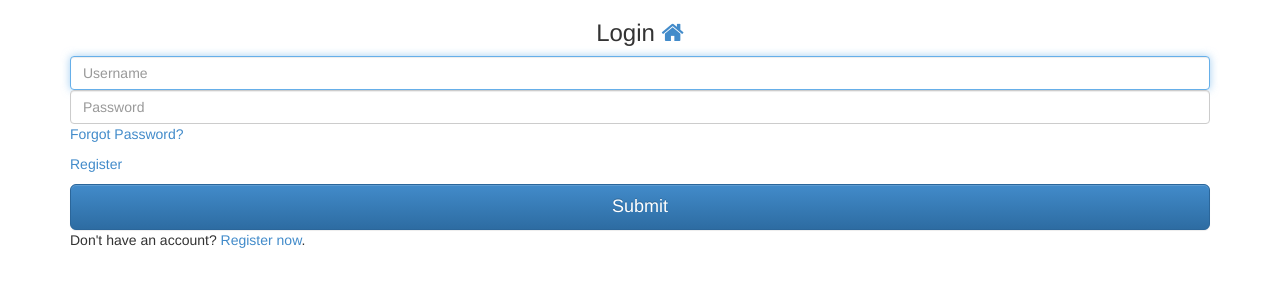
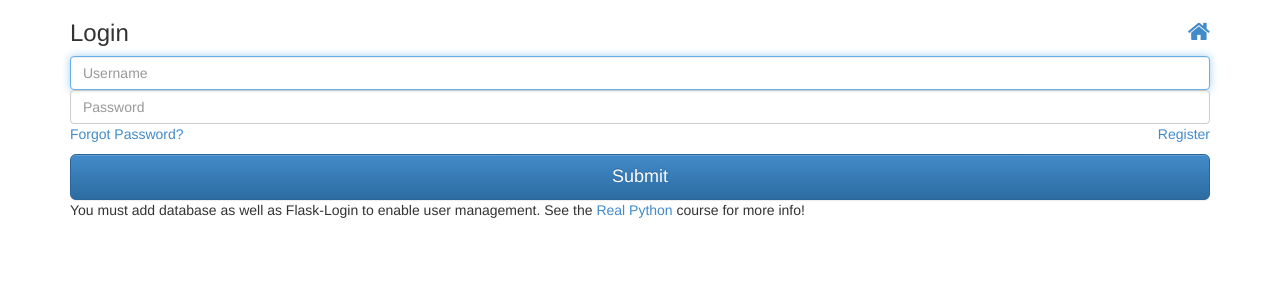
Before and after one commit to PaulJKathmann/AIStudyAssistant, a Flask app: page /login in a window 1280 px wide. Shown: the top 300 px of the page. Run offline with Flask 3, Linux system fonts and the light colour scheme; some libraries are stand-ins or nearby versions.

Commit message:
Update login.html

```diff
--- a/templates/forms/login.html
+++ b/templates/forms/login.html
@@ -1,31 +1,29 @@
 {% extends 'layouts/form.html' %} {% block title %}Login{% endblock %} {% block
 content %}
 <form method="post" class="form">
-  <h3 class="form-heading text-center">
+  <h3 class="form-heading">
     Login
-    <a
-      href="{{ url_for('home') }}"
-      title="Back to homepage"
-      class="float-right"
-    >
-      <i class="fa fa-home"></i>
-    </a>
+    <a href="{{ url_for('home') }}" title="Back to homepage"
+      ><i class="fa fa-home pull-right"></i
+    ></a>
   </h3>
-  {{ form.name(class_='form-control mb-3', placeholder=form.name.label.text,
-  required=true, autofocus=true) }} {{ form.password(class_='form-control mb-3',
-  placeholder=form.password.label.text, required=true) }}
-
-  <div class="d-flex justify-content-between align-items-center">
-    <p><a href="{{ url_for('forgot') }}">Forgot Password?</a></p>
-    <p><a href="{{ url_for('register') }}">Register</a></p>
-  </div>
-
-  <button type="submit" class="btn btn-primary btn-lg btn-block mt-3">
-    Submit
-  </button>
-
-  <p class="mt-3">
-    Don't have an account? <a href="{{ url_for('register') }}">Register now</a>.
+  {{ form.name(class_ = 'form-control first-input', placeholder =
+  form.name.label.text, required = true, autofocus = true) }} {{
+  form.password(class_ = 'form-control last-input', placeholder =
+  form.password.label.text, required = true) }}
+  <p class="pull-left">
+    <a href="{{ url_for('forgot') }}">Forgot Password?</a>
+  </p>
+  <p class="pull-right"><a href="{{ url_for('register') }}">Register</a></p>
+  <input
+    type="submit"
+    value="Submit"
+    class="btn btn-primary btn-lg btn-block"
+  />
+  <p>
+    You must add database as well as Flask-Login to enable user management. See
+    the <a href="http://www.realpython.com">Real Python</a> course for more
+    info!
   </p>
 </form>
 {% endblock %}
```
